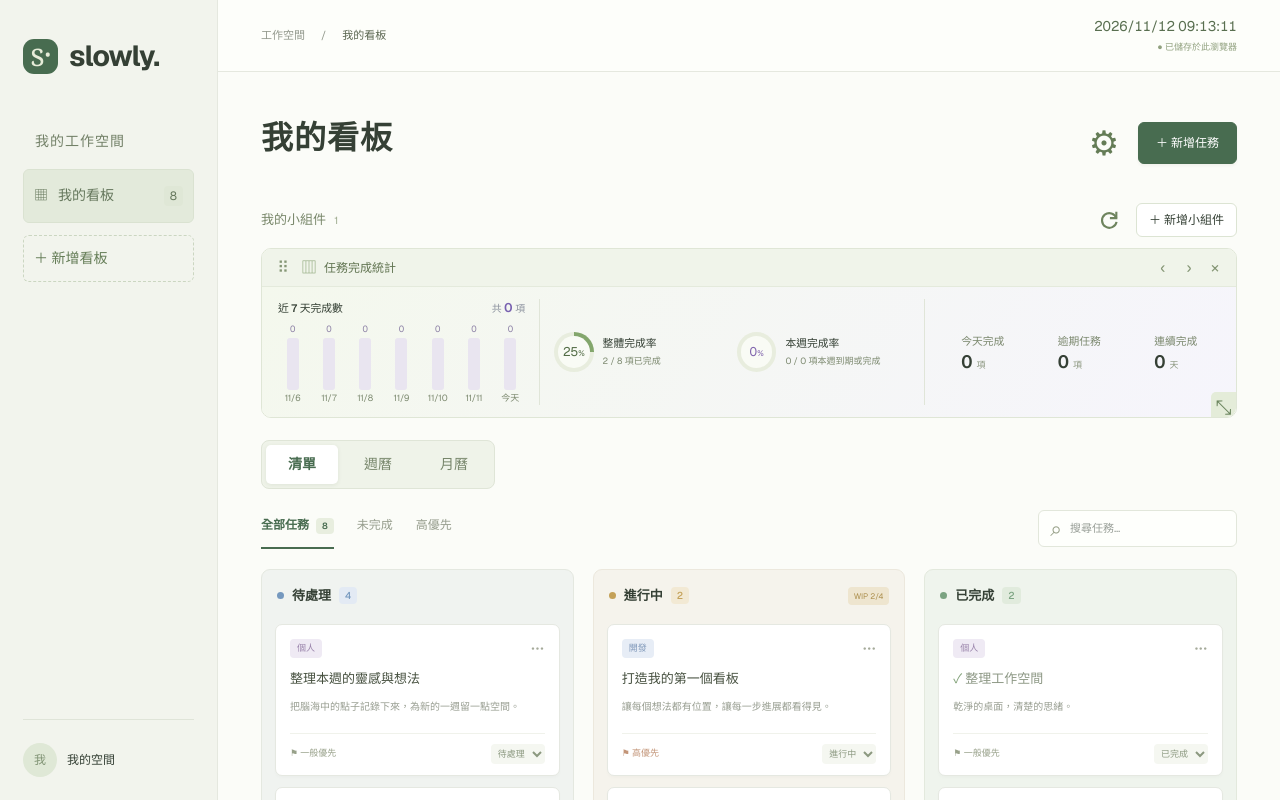
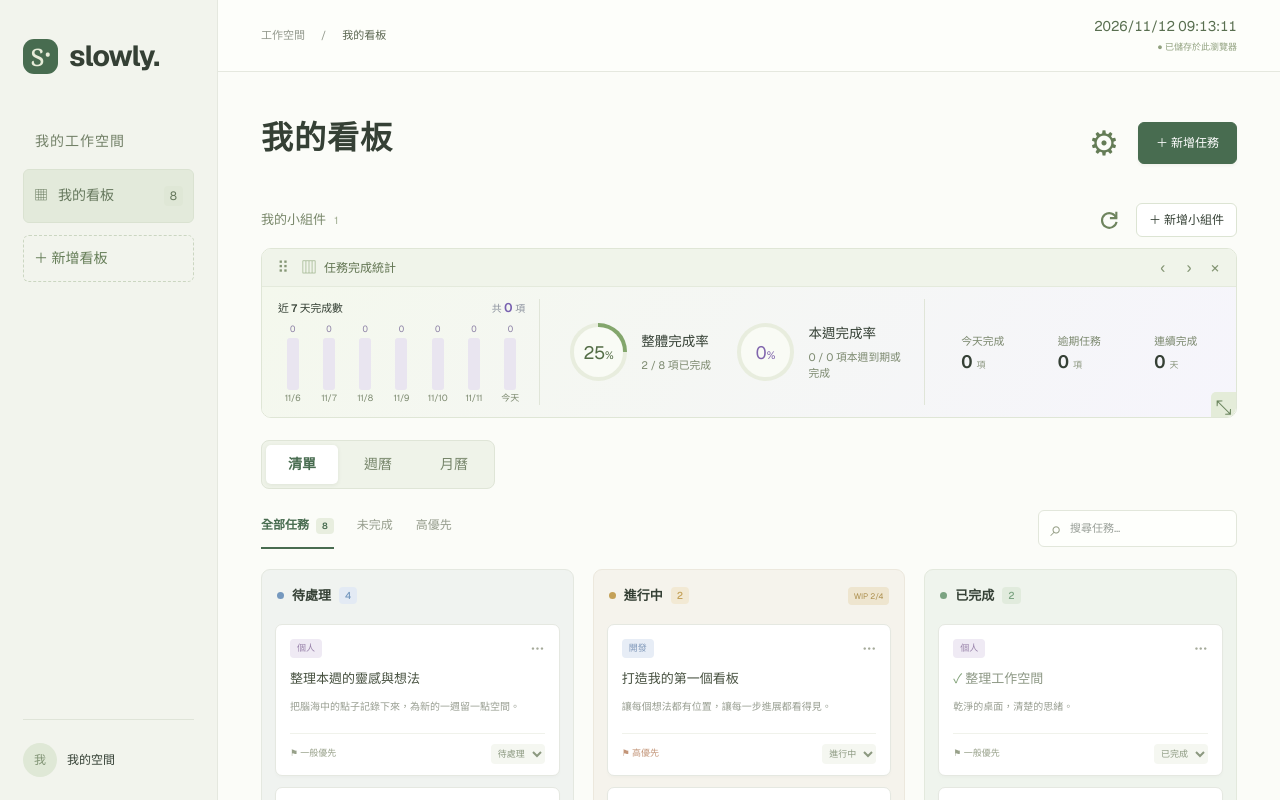
Before and after one commit to wucheng930628/TodoListusenext.js, a Next.js app: page / in a window 1280 px wide. Shown: the top 800 px of the page. Built offline with nearby package versions, Linux system fonts and the light colour scheme.

Commit message:
fix:放大完成率圓環

```diff
--- a/src/app/task-analytics.css
+++ b/src/app/task-analytics.css
@@ -23,15 +23,15 @@
 .analytics-bar.today { background:#7755b8; }
 .analytics-bar-column time { font-size:calc(10px * var(--analytics-scale));color:#7c896f;white-space:nowrap; }
 .analytics-rings { display:flex;align-items:center;gap:16px;flex:1.5;min-width:0;padding-left:14px;border-left:1px solid #e0e5d8; }
-.analytics-ring-card { flex:1;display:flex;align-items:center;gap:9px; }
-.analytics-ring { --ring-color:#83a66c;flex-shrink:0;width:calc(44px * var(--analytics-scale));height:calc(44px * var(--analytics-scale));border-radius:50%;background:conic-gradient(var(--ring-color) var(--progress),#e8edde 0);display:grid;place-items:center;position:relative; }
+.analytics-ring-card { flex:1;display:flex;align-items:center;justify-content:center;gap:14px; }
+.analytics-ring { --ring-color:#83a66c;flex-shrink:0;width:calc(64px * var(--analytics-scale));height:calc(64px * var(--analytics-scale));border-radius:50%;background:conic-gradient(var(--ring-color) var(--progress),#e8edde 0);display:grid;place-items:center;position:relative; }
 .analytics-ring::before { content:"";position:absolute;inset:4px;background:#f9fbf5;border-radius:50%; }
-.analytics-ring>span { position:relative;font-size:calc(14px * var(--analytics-scale));color:#536d46;font-variant-numeric:tabular-nums; }
-.analytics-ring small { font-size:calc(9px * var(--analytics-scale)); }
+.analytics-ring>span { position:relative;font-size:calc(20px * var(--analytics-scale));color:#536d46;font-variant-numeric:tabular-nums; }
+.analytics-ring small { font-size:calc(12px * var(--analytics-scale)); }
 .analytics-ring.purple { --ring-color:#a28bcc; }
 .analytics-ring.purple>span { color:#8065ad; }
-.analytics-ring-card h3 { margin:0;font-size:calc(12px * var(--analytics-scale));font-weight:550;white-space:nowrap; }
-.analytics-ring-card p { margin:4px 0 0;font-size:calc(10px * var(--analytics-scale));color:#7c896f;line-height:1.5; }
+.analytics-ring-card h3 { margin:0;font-size:calc(15px * var(--analytics-scale));font-weight:550;white-space:nowrap; }
+.analytics-ring-card p { margin:6px 0 0;font-size:calc(12px * var(--analytics-scale));color:#7c896f;line-height:1.5; }
 .analytics-metrics { display:flex;align-items:center;justify-content:space-around;gap:16px;flex:1.2;min-width:0;padding-left:14px;border-left:1px solid #e0e5d8; }
 .analytics-metrics>div { display:flex;align-items:center;gap:7px; }
 .analytics-metric-icon { display:grid;place-items:center;width:24px;height:24px;border-radius:6px;background:#eaf2e2;color:#789960;font-size:calc(16px * var(--analytics-scale)); }
```
